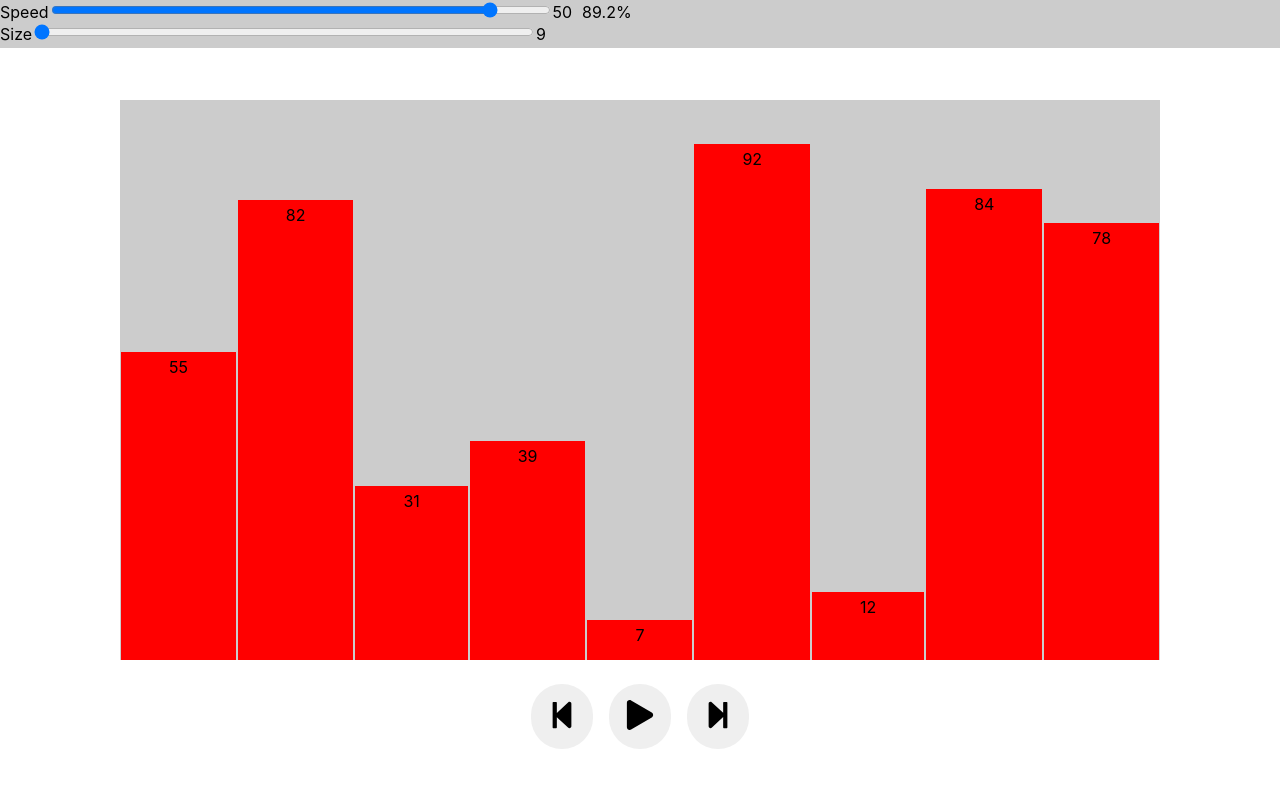
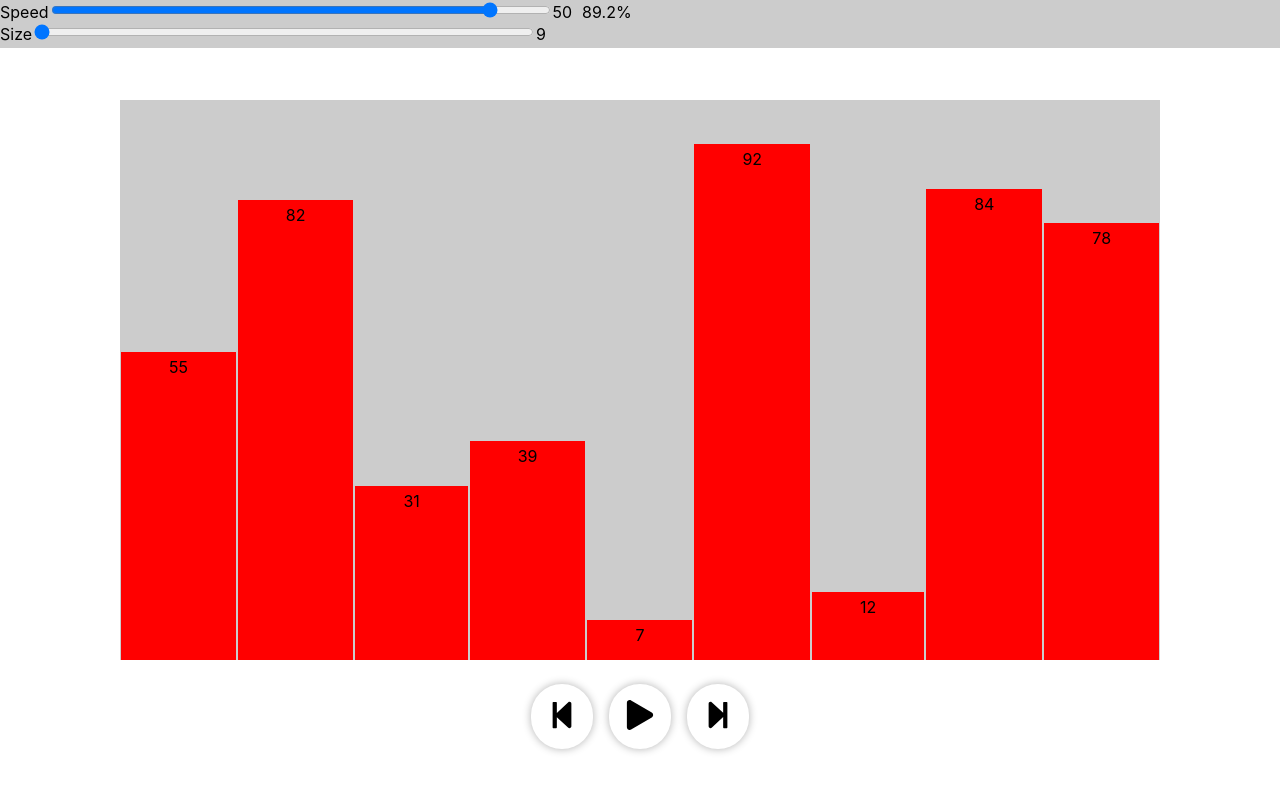
Before and after one commit to alsersan/sorting-visualizer, a React (Create React App) app: page / in a window 1280 px wide. Shown: the top 792 px of the page. Built offline with nearby package versions, Linux system fonts and the light colour scheme.

Commit message:
ButtonRow: changed styles

```diff
--- a/src/components/ButtonRow.js
+++ b/src/components/ButtonRow.js
@@ -21,9 +21,11 @@ const StyledButtonRow = styled.div`
 const Button = styled.button`
   padding: 1rem;
   border-radius: 50px;
-  cursor: pointer;
+  cursor: ${(props) => (props.isRunning ? "auto" : "pointer") || "pointer"};
   border: none;
   outline: none;
+  box-shadow: 0 0 0.5rem rgba(0, 0, 0, 0.3);
+  background-color: transparent;
   margin: 0 0.5rem;
 `;
 
@@ -36,7 +38,11 @@ const ButtonRow = ({
 }) => {
   return (
     <StyledButtonRow>
-      <Button onClick={() => oneStepBack()}>
+      <Button
+        isRunning={isRunning}
+        disabled={isRunning}
+        onClick={() => oneStepBack()}
+      >
         <FaStepBackward size={30} />
       </Button>
       {isRunning ? (
@@ -61,6 +67,8 @@ const ButtonRow = ({
         </Button>
       )}
       <Button
+        isRunning={isRunning}
+        disabled={isRunning}
         onClick={() => {
           if (!isSorted) {
             // Instant first execution but delayed the following (around 3h)
```
